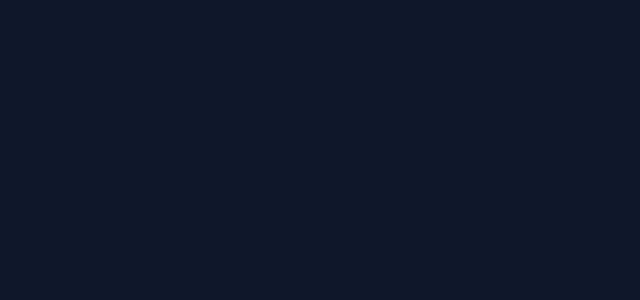
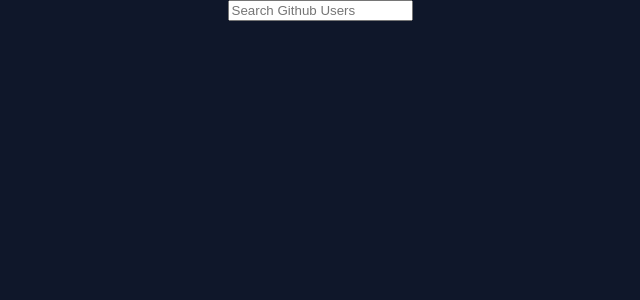
Before and after one commit to lloydagola/git-search, a React (Create React App) app: page / in a window 1280 px wide. Shown: the top 300 px of the page, without its empty margins (320-960 px from the left). Built offline with nearby package versions, Linux system fonts and the light colour scheme.

Commit message:
created search component

```diff
--- a/src/App.tsx
+++ b/src/App.tsx
@@ -1,10 +1,31 @@
-import React from 'react';
+import React, {useState} from 'react';
 import logo from './logo.svg';
 import './App.css';
 
-function App() {
+interface Props{
+  searchTerm: string
+  setSearchTerm: React.Dispatch<React.SetStateAction<string>>
+}
+
+
+const SearchBar : React.FC<Props> = ({searchTerm = '', setSearchTerm}) => {
+  const placeholder:string = 'Search Github Users'
+
+  return <input
+              type='search'
+              placeholder={placeholder}
+              value={searchTerm}
+              onChange={(e) => setSearchTerm(e.target.value)}
+              onBlur={() => console.log(`search for ${searchTerm}?`)}
+          />
+}
+
+const App:React.FC = () => {
+  const [searchTerm, setSearchTerm] = useState<string>('')
+
   return (
     <div className="App">
+      <SearchBar  searchTerm={searchTerm} setSearchTerm={setSearchTerm}/>
 
     </div>
   );
```
